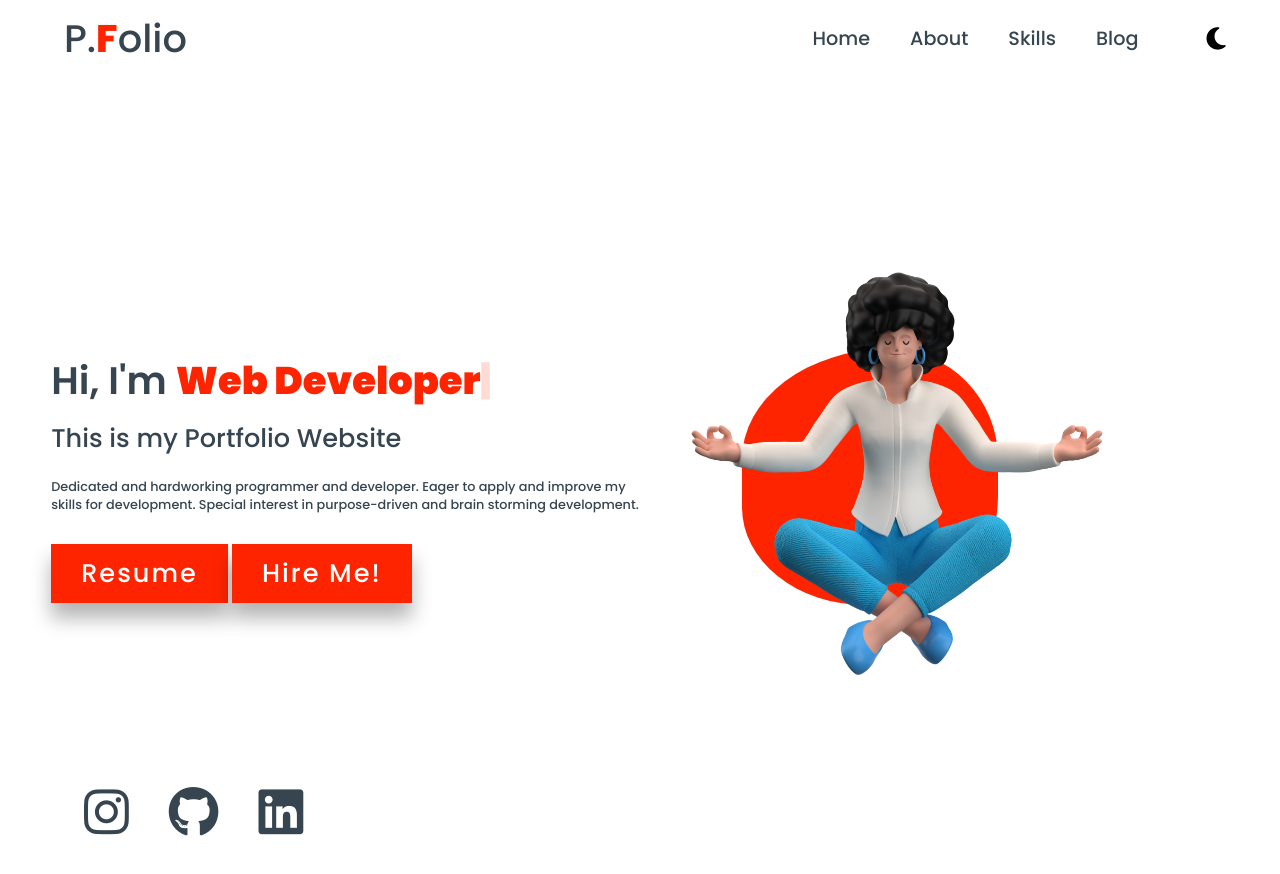
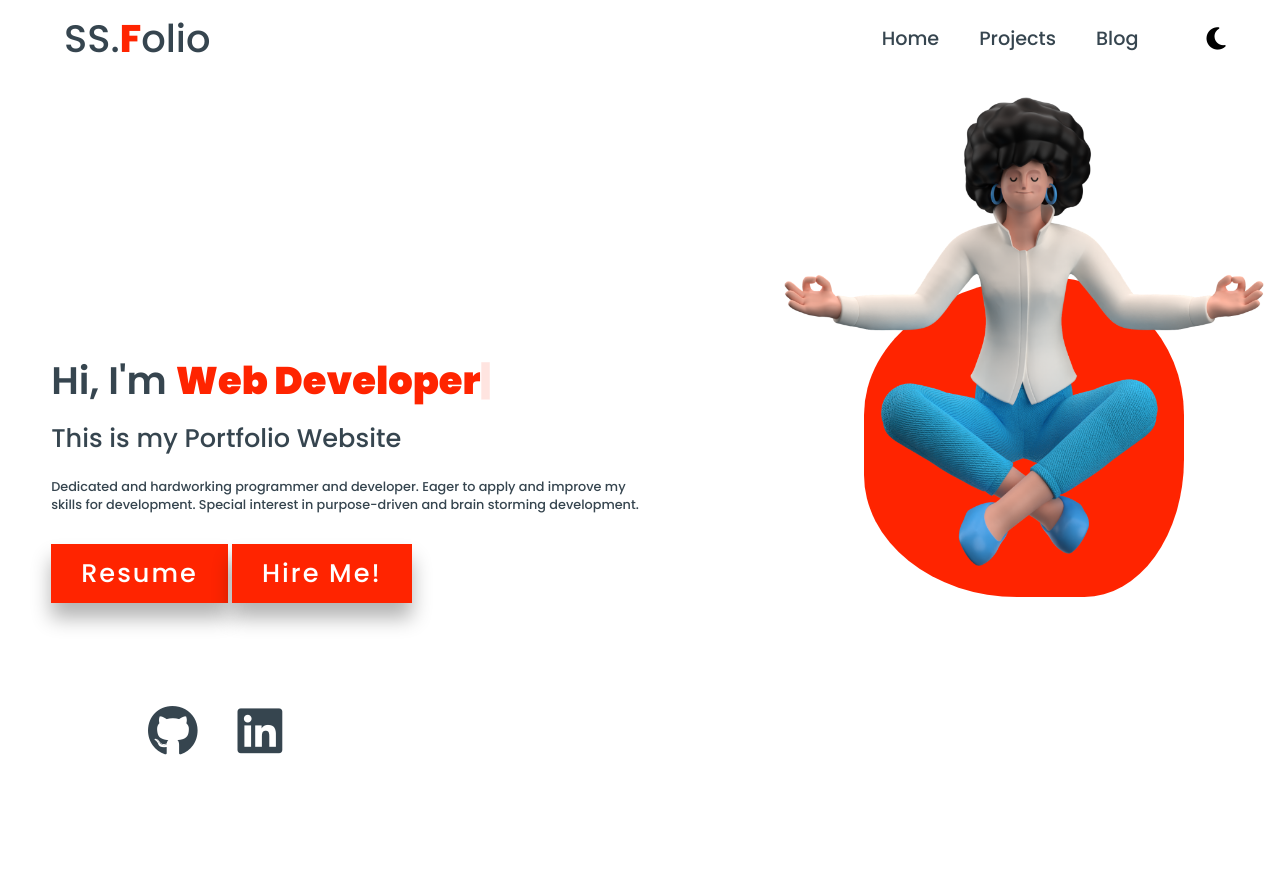
Before and after one commit to Sahil3695/Portfolio, a plain HTML site: page index.html in a window 1280 px wide. Drawn offline with nearby package versions, Linux system fonts and the light colour scheme.

Commit message:
Add files via upload

```diff
--- a/index.html
+++ b/index.html
@@ -11,11 +11,10 @@
 <body>
     <div class="container">
         <nav>
-            <a href="#" class="logo">P.<b>F</b>olio</a>
+            <a href="#" class="logo">SS.<b>F</b>olio</a>
             <ul>
                 <li><a href="#">home</a></li>
-                <li><a href="#">about</a></li>
-                <li><a href="#">skills</a></li>
+                <li><a href="#">Projects</a></li>
                 <li><a href="#">blog</a></li>
             </ul>
             <div class="toggleSwitch">
@@ -31,12 +30,15 @@
                 <p>Dedicated and hardworking programmer and developer. Eager to apply and improve my skills for development. Special interest in purpose-driven and brain storming development.</p>
                 <div class="btn">
                     <button onclick="window.open('https://www.canva.com/design/DAFXARvapLw/2dtb9UWi2vndy3a8VNNAKg/view?utm_content=DAFXARvapLw&utm_campaign=designshare&utm_medium=link&utm_source=homepage_design_menu','_blank')">Resume</button>
-                    <button>Hire Me!</button></div>
-                <div class="sociallinks">
-                    <i class="fab fa-instagram"></i>
-                    <i class="fab fa-github"></i>
-                    <i class="fab fa-linkedin"></i>
+                    <a href="mailto:your.email@example.com?subject=Hiring Inquiry"><button>Hire Me!</button></a>
                 </div>
+
+<div class="sociallinks">
+    <a href="https://github.com/Sahil3695" target="_blank"><i class="fab fa-github"></i></a>
+    <a href="https://www.linkedin.com/in/sahil-shukla-61409a216" target="_blank"><i class="fab fa-linkedin"></i></a>
+</div>
+
+
             </div>
             <div class="cols imagedata">
                 <div class="imgbox">
@@ -58,9 +60,9 @@
         var typingEffect = new Typed(".multiText",{
             strings : ["Sahil Shukla","Coder","Web Developer","Flutter Developer","ML trainee"],
             loop: true,
-            typedSpeed: 150,
+            typedSpeed: 350,
             backSpeed: 50,
-            backDelay: 1500,
+            backDelay: 1750,
         })
 
     </script>
--- a/style.css
+++ b/style.css
@@ -119,8 +119,8 @@ ul li:hover a{
 }
 .sociallinks{
     position: absolute;
-    bottom: 5%;
-    left: 5%;
+    bottom: 15%;
+    left: 10%;
     display: flex;
 }
 
@@ -130,6 +130,7 @@ ul li:hover a{
     cursor: pointer;
     color: var(--secondary);
     transition: 0.2s ease;
+    align-items: center;
 }
 .sociallinks i:hover{
     font-size: 3vw;
@@ -138,25 +139,33 @@ ul li:hover a{
 .imagedata{
     overflow:hidden;
 }
-.imgbox{
-    position: relative;
-    width: 70%;
-    z-index: 1;
-    transition: 0.3s ease;
+.imagedata {
+  overflow: hidden;
+  position: relative; /* Add relative positioning */
 }
-.imgbox img{
-    width: 100%;
+
+.imgbox {
+  position: absolute; /* Change to absolute positioning */
+  top: 50%;
+  left: 60%;
+  transform: translate(-50%, -50%); /* Center the .imgbox horizontally and vertically */
+  width: 75%; /* Adjust the width for better centering */
+  height: 95% ;
+  z-index: 1;
+  transition: 0.3s ease;
 }
-.imagedata:hover .imgbox{
-    transform: translateX(-10px);
+
+.imgbox img {
+  width: 100%;
 }
+
 
 .animblob{
     position: absolute;
-    top:50%;
-    left: 68%;
-    height: 20vw;
-    width: 20vw;
+    top:45%;
+    left: 60%;
+    height: 25vw;
+    width: 25vw;
     transform: translate(-50%,-50%);
     background: #ff2400;
     animation: animate_blob 8s linear infinite;
```
